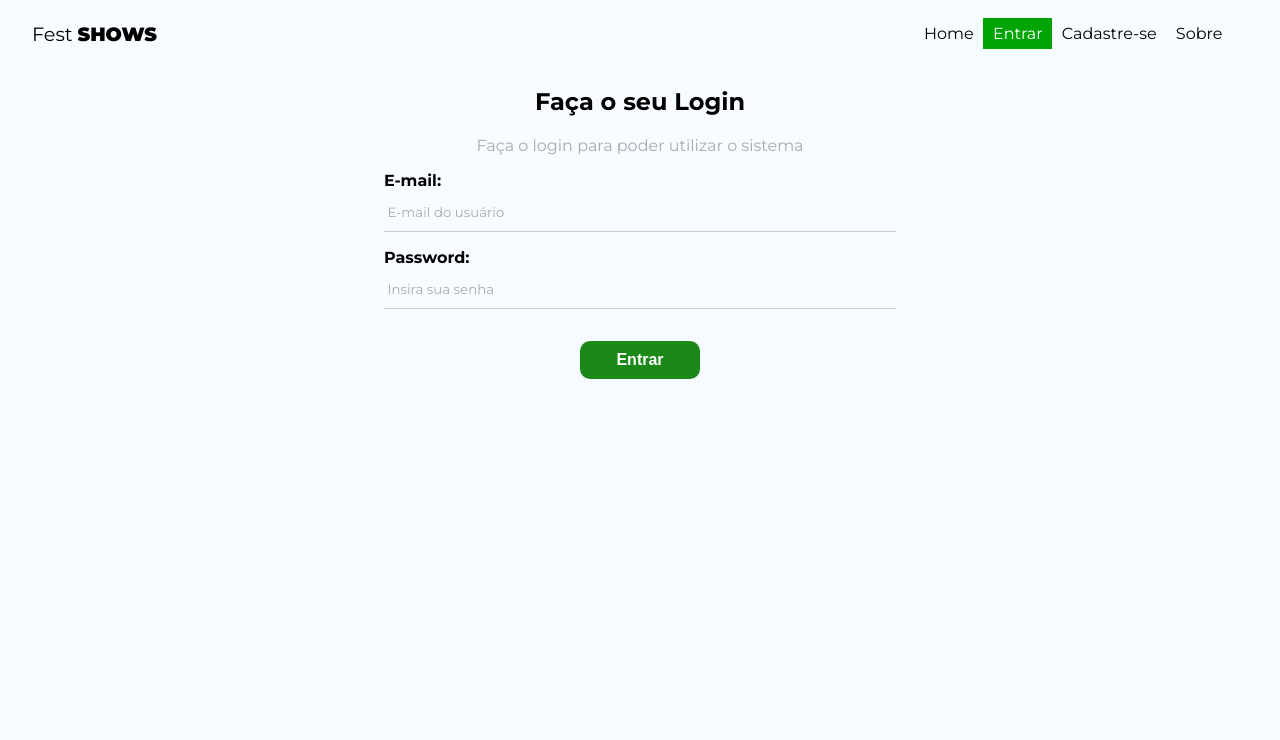
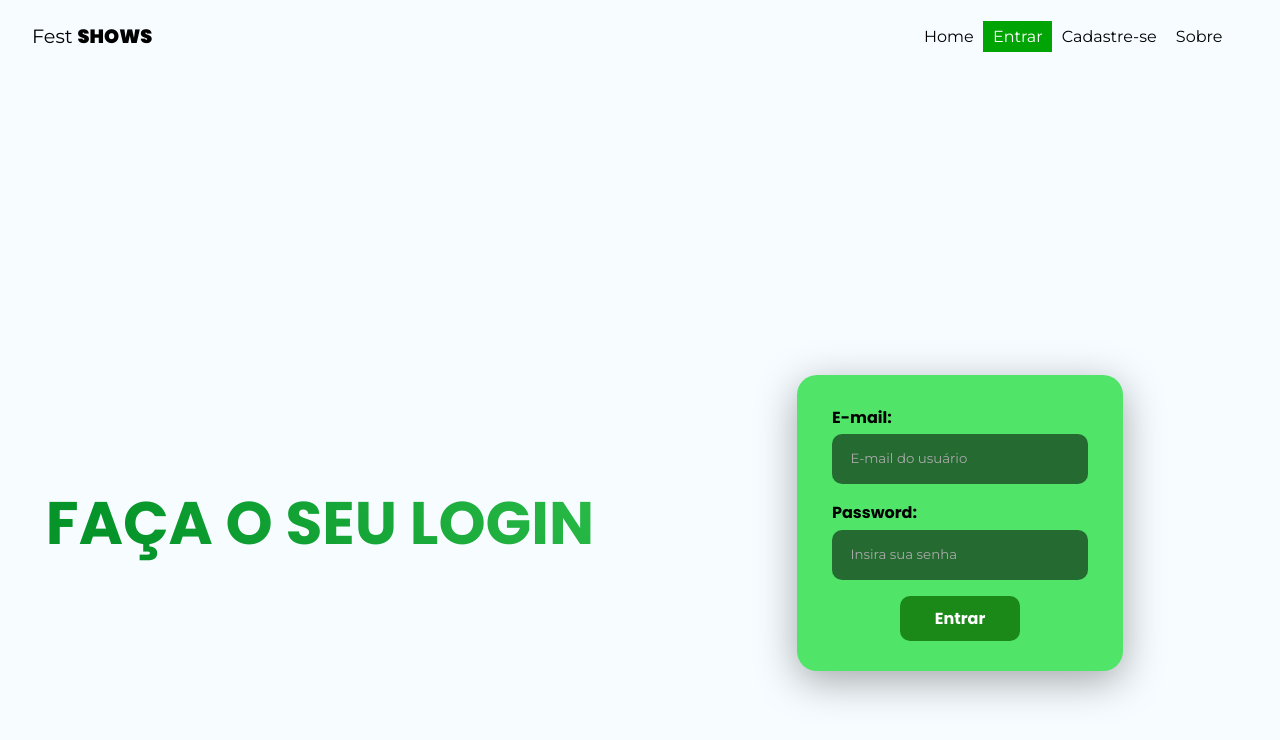
Before and after one commit to Devjuninho19/FestShows, a React (Vite) app: page /login in a window 1280 px wide. Shown: the top 740 px of the page. Built offline with nearby package versions, Linux system fonts and the light colour scheme; no server answers.

Commit message:
tela de login sendo refatorada

```diff
--- a/src/pages/About/About.jsx
+++ b/src/pages/About/About.jsx
@@ -1,6 +1,5 @@
 import React from "react";
 import styles from "./About.module.css";
-import { Link } from "react-router-dom";
 const About = () => {
   return (
     <div className={styles.about}>
--- a/src/pages/About/About.module.css
+++ b/src/pages/About/About.module.css
@@ -8,6 +8,7 @@
 .about p {
   color: #534f4f;
   margin-bottom: 2em;
+  font-size: 20px;
 }
 
 .about a {
--- a/src/pages/Home/Home.jsx
+++ b/src/pages/Home/Home.jsx
@@ -58,7 +58,7 @@ const Home = () => {
             <div className={styles.box}>
               <IoCartOutline className={styles.icon} />
 
-              <h3>Segurança</h3>
+              <h3>Missão</h3>
               <p>
                 Lorem ipsum dolor sit amet consectetur adipisicing elit. Sit
                 vero, temporibus, beatae fuga eos et explicabo minima, deleniti
@@ -70,7 +70,7 @@ const Home = () => {
             <div className={styles.box}>
               <FiLock className={styles.icon} />
 
-              <h3>Missão</h3>
+              <h3>Segurança</h3>
 
               <p>
                 Lorem ipsum dolor sit amet consectetur adipisicing elit. Sit
--- a/src/pages/Login/Login.jsx
+++ b/src/pages/Login/Login.jsx
@@ -27,9 +27,10 @@ const Login = () => {
   }, [authError]);
   return (
     <div className={styles.login}>
-      <h2>Faça o seu Login</h2>
-      <p>Faça o login para poder utilizar o sistema</p>
-      <form onSubmit={handleSubmit}>
+      <h2>FAÇA O SEU LOGIN</h2>
+      <div className={styles.right}>
+        <form onSubmit={handleSubmit} className={styles.card}>
+          <div className={styles.textfield}>
             <label>
               <span>E-mail:</span>
               <input
@@ -52,12 +53,13 @@ const Login = () => {
                 onChange={(e) => setPassword(e.target.value)}
               />
             </label>
-        <label></label>
+          </div>
           {!loading && <button className="btn">Entrar</button>}
 
           {error && <p className="error">{error}</p>}
         </form>
       </div>
+    </div>
   );
 };
 
--- a/src/pages/Login/Login.module.css
+++ b/src/pages/Login/Login.module.css
@@ -1,5 +1,23 @@
+@import url("https://fonts.googleapis.com/css2?family=Poppins:ital,wght@0,100;0,200;0,300;0,400;0,500;0,600;0,700;0,800;0,900;1,100;1,200;1,300;1,400;1,500;1,600;1,700;1,800;1,900&display=swap");
+* {
+  font-family: "poppins", sans-serif;
+}
+.body {
+  margin: 0;
+}
 .login {
   text-align: center;
+  display: flex;
+  justify-content: center;
+  align-items: center;
+}
+.login h2 {
+  width: 50vw;
+  height: 100vh;
+  display: flex;
+  justify-content: center;
+  align-items: center;
+  flex-direction: column;
 }
 .login p {
   color: #aaa;
@@ -18,3 +36,56 @@
   background-color: #00000032;
   border: 0;
 }
+
+.login h2 {
+  font-size: 60px;
+  text-transform: uppercase;
+  background: linear-gradient(45deg, #50e469, #23a038, #059429, #50e469);
+  background-size: 400% 100%;
+  animation: degrade 10s linear infinite alternate;
+  -webkit-background-clip: text;
+  -webkit-text-fill-color: transparent;
+}
+@keyframes degrade {
+  0% {
+    background-position-x: 0%;
+  }
+  100% {
+    background-position: 400%;
+  }
+}
+.right {
+  width: 50vw;
+  height: 100vh;
+  display: flex;
+  justify-content: center;
+  align-items: center;
+}
+
+.card {
+  width: 60%;
+  display: flex;
+  justify-content: center;
+  align-items: center;
+  flex-direction: column;
+  padding: 30px 35px;
+  background: #50e469;
+  border-radius: 20px;
+  box-shadow: 0px 10px 40px #00000056;
+}
+.textfield {
+  display: flex;
+  flex-direction: column;
+  align-items: flex-start;
+  justify-content: center;
+}
+
+.textfield input {
+  width: 100%;
+  border: none;
+  border-radius: 10px;
+  padding: 15px;
+  background: rgba(0, 0, 0, 0.534);
+  outline: none;
+  box-sizing: border-box;
+}
--- a/src/pages/Register/Register.jsx
+++ b/src/pages/Register/Register.jsx
@@ -34,7 +34,7 @@ const Register = () => {
   }, [authError]);
   return (
     <div className={styles.register}>
-      <h3>Cadastre-se</h3>
+      <h2>Cadastre-se</h2>
 
       <form onSubmit={handleSubmit}>
         <label>
--- a/src/pages/Register/Register.module.css
+++ b/src/pages/Register/Register.module.css
@@ -1,6 +1,28 @@
+@import url("https://fonts.googleapis.com/css2?family=Poppins:ital,wght@0,100;0,200;0,300;0,400;0,500;0,600;0,700;0,800;0,900;1,100;1,200;1,300;1,400;1,500;1,600;1,700;1,800;1,900&display=swap");
+* {
+  font-family: "poppins", sans-serif;
+}
 .register {
   text-align: center;
 }
 .register p {
   color: aliceblue;
 }
+
+.register h2 {
+  font-size: 60px;
+  text-transform: uppercase;
+  background: linear-gradient(45deg, #50e469, #19852b, #059429, #50e469);
+  background-size: 400% 100%;
+  animation: degrade 10s linear infinite alternate;
+  -webkit-background-clip: text;
+  -webkit-text-fill-color: transparent;
+}
+@keyframes degrade {
+  0% {
+    background-position-x: 0%;
+  }
+  100% {
+    background-position: 400%;
+  }
+}
```
Also changed, not shown: src/components/Footer.jsx (+5 -2 lines). Lines whose indentation alone changed are shown as unchanged.
